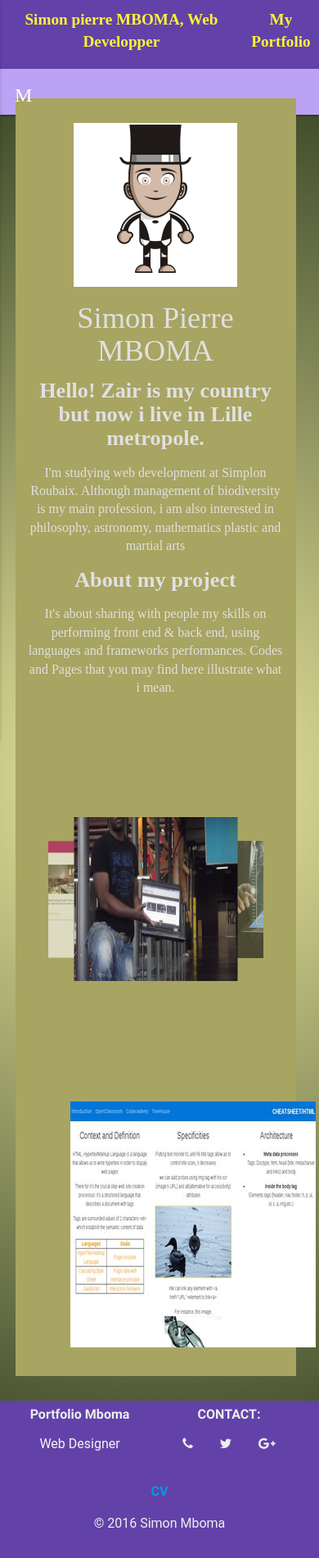
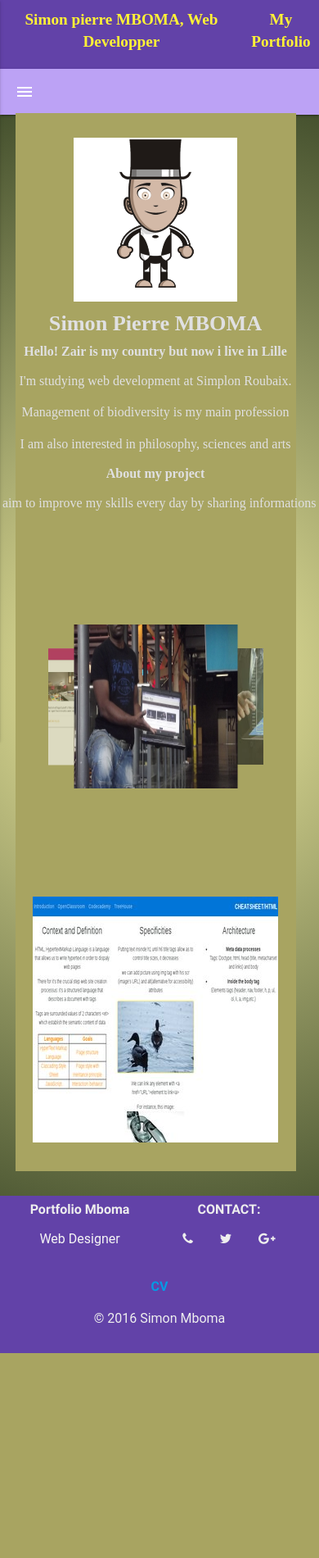
Before and after one commit to NTUMBA/portfolio_mboma_materialize, a PHP site: page /about.html in a window 390 px wide; the page is wider, and only the part inside the window is pictured. Shown: that part at 82% size. After the commit the page ends 1651 px from the top of that part, so only its background shows below. Run offline with PHP 8.4, Linux system fonts and the light colour scheme; some libraries are stand-ins or nearby versions; some web fonts are replaced; grey boxes are pictures that could not be loaded.

Commit message:
Fix wrapper and article position. Index: Change pictures 's order and responsivity.About's file: Change text in order to fix display responsivity. Nav: and the word 'menu' in order to display icon

```diff
--- a/about.html
+++ b/about.html
@@ -35,7 +35,7 @@
       </ul>
       <!--nav starts============================================================ -->
       <nav>
-          <a href="#" data-activates="mobile-demo" class="button-collapse"><i class="material-icons">Menu</i></a>
+          <a href="#" data-activates="mobile-demo" class="button-collapse"><i class="material-icons">menu</i></a>
           <ul class="hide-on-med-and-down">
             <li><a href="index.html">Home</a></li>
             <li class="active"><a href="about.html">About</a></li>
@@ -57,12 +57,23 @@
       <section class="section_index">
         <article>
           <img src="img/avatar-mboma.jpg" alt="Mboma_avatar" class="about-img">
+          <div class="hide-on-med-and-down">
             <h4>Simon Pierre MBOMA</h4>
             <h5>Hello! Zair is my country but now i live in Lille metropole.</h5>
             <p>I'm studying web development at Simplon Roubaix.
             Although management of biodiversity is my main profession, i am also interested in philosophy, astronomy, mathematics plastic and martial arts</p>
             <h5>About my project</h5>
             <p>It's about sharing with people my skills on performing front end &amp; back end, using languages and frameworks performances. Codes and Pages that you may find here illustrate what i mean.</p>
+          </div>
+          <div class="hide-on-med-and-up">
+            <h5>Simon Pierre MBOMA</h5>
+            <h6>Hello! Zair is my country but now i live in Lille</h6>
+            <p>I'm studying web development at Simplon Roubaix.<p>
+            <p>Management of biodiversity is my main profession</p>
+            <p>I am also interested in philosophy, sciences and arts</p>
+            <h6>About my project</h6>
+            <p>I aim to improve my skills every day by sharing informations</p>
+          </div>
         </article>
         <figure class="carousel_size">
           <div class="carousel">
--- a/css/main.css
+++ b/css/main.css
@@ -135,7 +135,7 @@ ul li{
   list-style: none;
 }
 section{
-  padding-top: 15px;
+  padding-top: 30px;
   background-color:#A8A461;
 }
 article{
@@ -154,16 +154,22 @@ article,.title{
 .section_index{
      margin: 0 -30px -20px -40px;
    }
+article{
+   margin: -15px -50px -10px -50px;
+}
 
 .wrapper {
  width: 70%;
- margin: 0 auto;
+ margin: 18px auto;
  font-family: Palatino Lucida, sans-serif;
  color:#E0E0E2;
 }
 
 .carousel{
   margin:0 auto;
+}
+figure .web_designer{
+
 }
 .skills-contact{
   margin: 0 25px;
@@ -172,7 +178,9 @@ article,.title{
 .metro {
   width: 30px;
   filter: grayscale(100%);
--webkit-filter: grayscale(100%);
+-webkit-
+.web_designer{
+  }filter: grayscale(100%);
 -moz-filter: grayscale(100%);
 -ms-filter: grayscale(100%);
 -o-filter: grayscale(100%);
```
Also changed, not shown: index.html (+6 -6 lines). Lines whose indentation alone changed are shown as unchanged.
